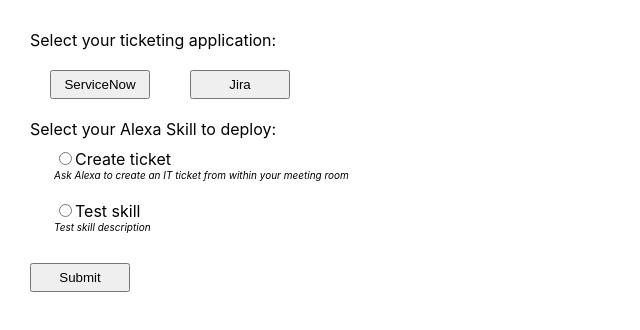
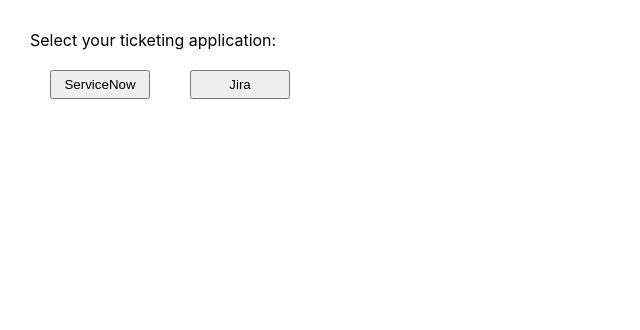
Before and after one commit to carlyfrederick/a4b-ce-testing, a React (Create React App) app: page / in a window 1280 px wide. Shown: the top 330 px of the page, without its empty margins (0-640 px from the left). Built offline with nearby package versions, Linux system fonts and the light colour scheme.

Commit message:
cleaning up

```diff
--- a/src/App.js
+++ b/src/App.js
@@ -272,6 +272,8 @@
   submit() {
     const { token, skillSelected } = this.state;
     console.log('submit logic here');
+    console.log('token: ', token);
+    console.log('selected skill: ', skillSelected.name);
   }
 
   /**
@@ -284,6 +286,7 @@
       connected,
       configs,
       token,
+      skillSelected
     } = this.state;
     return (
       <div className="App">
@@ -327,7 +330,10 @@
                   onClick={() => this.authenticate()}>Connect</button>
               </div> : null
           }
+          {
+            connected && elementSelected.name ?
              <div>
+                <div>{`Your ${elementSelected.name} instance token is: ${token}`}</div>
                 <div>Select your Alexa Skill to deploy:</div>
                 <div>
                   {
@@ -340,22 +346,20 @@
                     </div>)
                   }
                 </div>
-            </div>
               <button
+                disabled={!skillSelected}
                 onClick={() => this.submit()}
                 style={{
-              cursor: 'pointer',
+                  cursor: !skillSelected ? 'normal' : 'pointer',
                   padding: 5,
                   margin: '20px 0px',
                   width: 100
                 }}>Submit</button>
+              </div> : null
+          }
       </div>
     );
   }
 }
 
 export default App;
-
-
-// To DO - add back connected logic and the below for radio buttons and submit button
-// <div>{`Your ${elementSelected.name} instance token is: ${token}`}</div>
```
Lines whose indentation alone changed are shown as unchanged.
